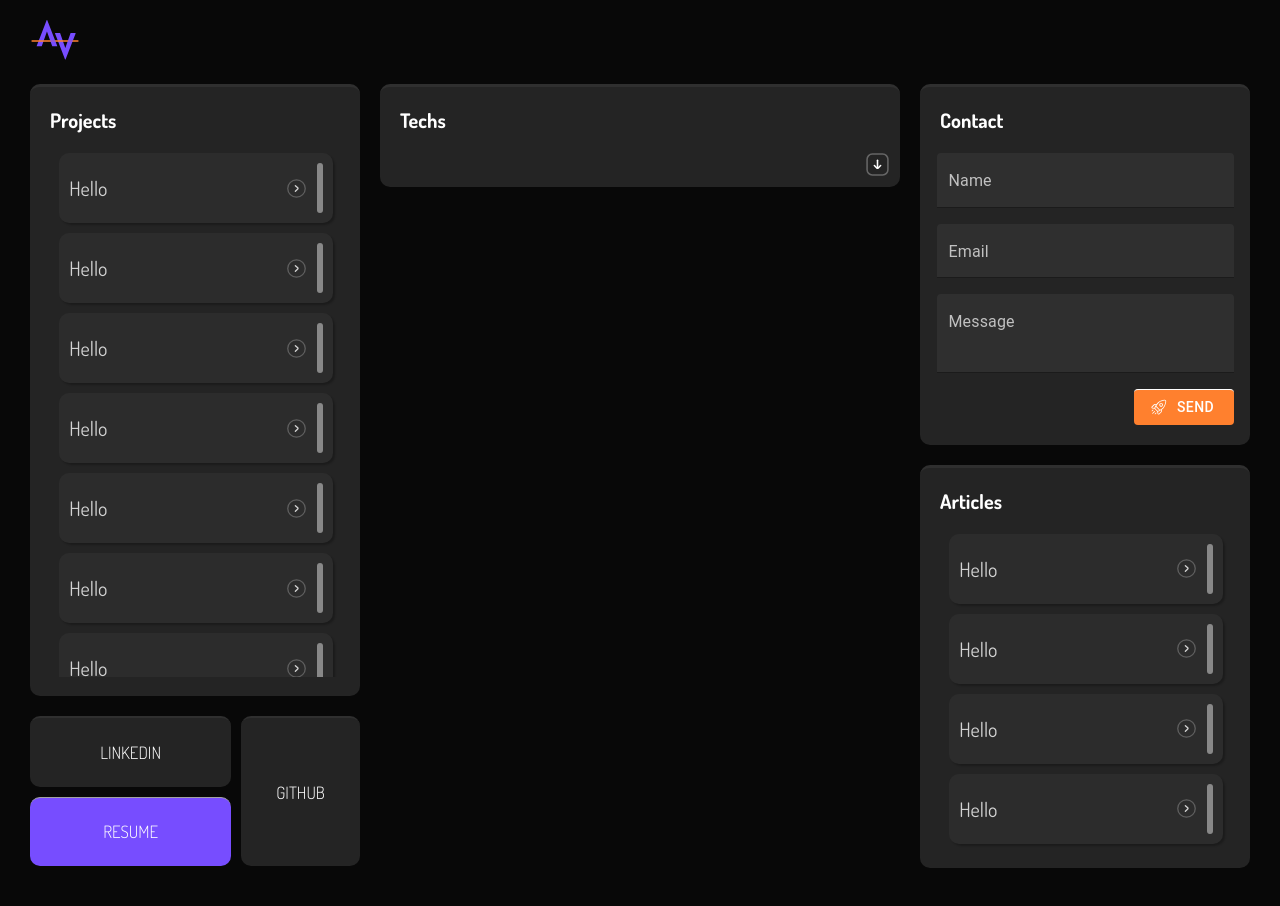
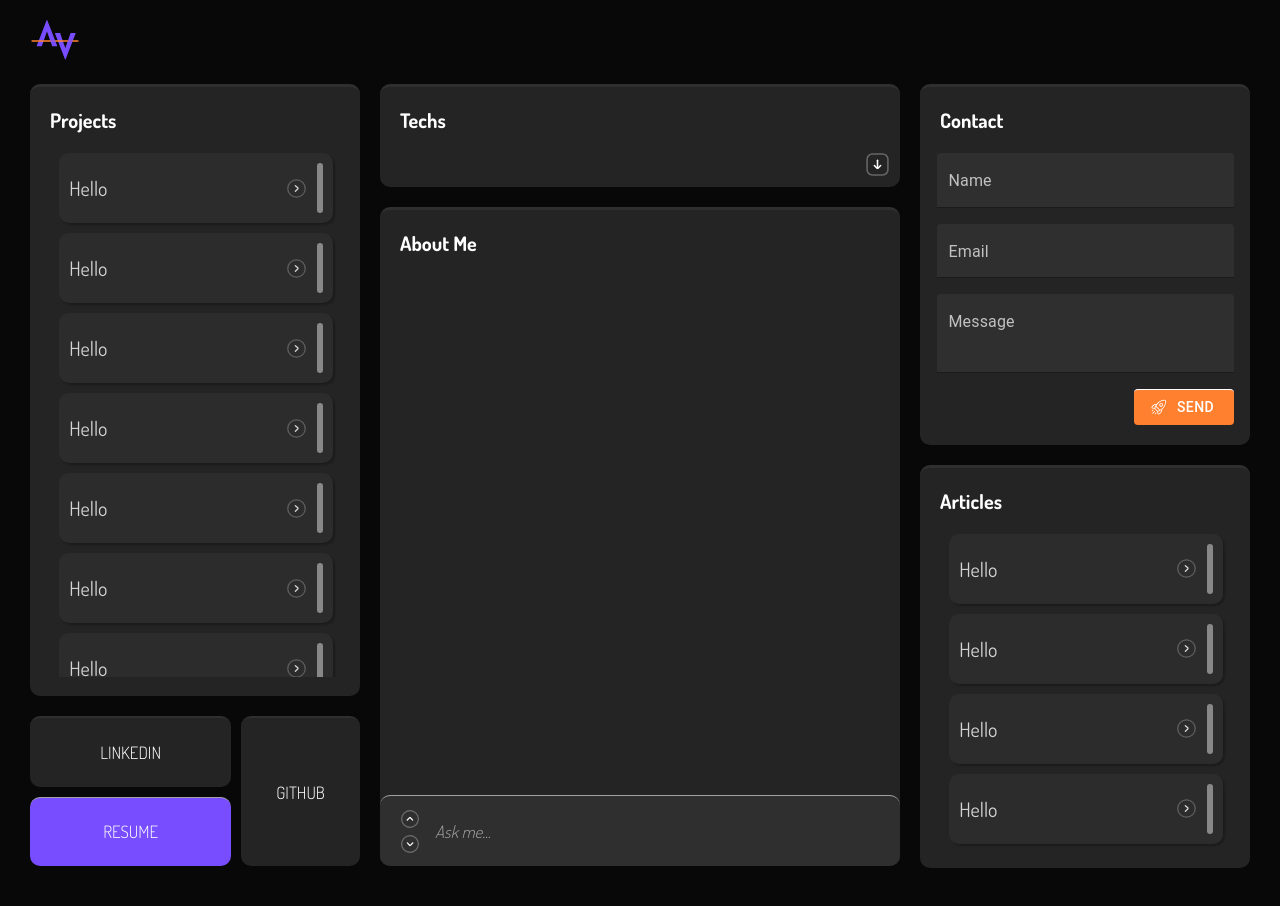
Before and after one commit to ADILRAQ/Portfolio, a React (Create React App) app: page / in a window 1280 px wide. Shown: the top 906 px of the page. Built offline with nearby package versions, Linux system fonts and the light colour scheme; the HTML template or start-up script is replaced by a standard one.

Commit message:
MOD: Start working on Chat component

```diff
--- a/src/App.css
+++ b/src/App.css
@@ -31,4 +31,7 @@
 .center {
   width: calc(100% - 2 * (330px + 20px));
   height: 100%;
+  display: flex;
+  flex-flow: column;
+  gap: 20px;
 }
--- a/src/App.tsx
+++ b/src/App.tsx
@@ -4,6 +4,7 @@ import Connect from './Connect/connect';
 import Contact from './Contact/contact';
 import WorkShow from './WorkShow/workShow';
 import Techs from './Techs/Techs';
+import Chat from './Chat/Chat';
 
 function App() {
   return (
@@ -16,7 +17,7 @@ function App() {
         </div>
         <div className='center'>
           <Techs />
-          {/* TODO: Add Chat Component */}
+          <Chat />
         </div>
         <div className='side'>
           <Contact />
--- /dev/null
+++ b/src/Chat/Chat.css
@@ -0,0 +1,59 @@
+
+.chat {
+    flex: 1;
+    width: 100%;
+    position: relative;
+}
+
+.chat__input {
+    position: absolute;
+    bottom: 0;
+    height: 70px;
+    width: 100%;
+    background-color: var(--effect);
+    border-radius: 10px;
+    border-top: 1px solid var(--grey);
+    display: flex;
+    align-items: center;
+}
+
+.chat__choice {
+    height: 100%;
+    width: 20px;
+    margin-left: 20px;
+    display: flex;
+    flex-flow: column;
+    justify-content: center;
+    align-items: center;
+    gap: 5px;
+}
+
+.chat__choice--key {
+    border: none;
+    border-radius: 50%;
+    width: 20px;
+    height: 20px;
+    background-image: url('../../public/redirect.svg');
+    background-position: center;
+    background-repeat: no-repeat;
+    background-size: 100% 100%;
+    cursor: pointer;
+    transition: .3s;
+}
+
+.chat__choice--key:hover {
+    background-image: url('../../public/redirect-hover.svg');
+}
+
+.up {
+    transform: rotate(-90deg);
+}
+
+.down {
+    transform: rotate(90deg);
+}
+
+.chat__choice--input {
+    color: var(--grey);
+    margin-left: 15px;
+}
--- /dev/null
+++ b/src/Chat/Chat.tsx
@@ -0,0 +1,21 @@
+import React from "react";
+import './Chat.css';
+
+const Chat = () => {
+
+    return (
+        <div className="chat component">
+            <div className="header dosis-bold"> About Me </div>
+            <div className="chat__wrapper" ></div>
+            <div className="chat__input" >
+                <div className="chat__choice">
+                    <div className="chat__choice--key up"></div>
+                    <div className="chat__choice--key down"></div>
+                </div>
+                <div className="chat__choice--input dosis-light"><i>Ask me...</i></div>
+            </div>
+        </div>
+    );
+}
+
+export default Chat;
--- /dev/null
+++ b/src/shapes/formSchema.tsx
@@ -0,0 +1,8 @@
+import * as yup from 'yup';
+
+// For Conrtacts's form validation
+export const formSchema = yup.object().shape({
+    name: yup.string().required("Required").trim(),
+    email: yup.string().email("Invalid email").required("Required").trim(),
+    message: yup.string().required("Required").trim()
+});
--- a/src/types/formSchema.tsx
+++ /dev/null
@@ -1,8 +0,0 @@
-import * as yup from 'yup';
-
-// For Conrtacts's form validation
-export const formSchema = yup.object().shape({
-    name: yup.string().required("Required"),
-    email: yup.string().email("Invalid email").required("Required"),
-    message: yup.string().required("Required")
-});
```
Also changed, not shown: src/Contact/contact.tsx (+11 -11 lines), src/components/Input/Input.tsx (+8 -9 lines), src/shapes/FormAttributes.tsx (renamed from src/types/FormAttributes.tsx), src/shapes/InputProps.tsx (renamed from src/types/InputProps.tsx).
